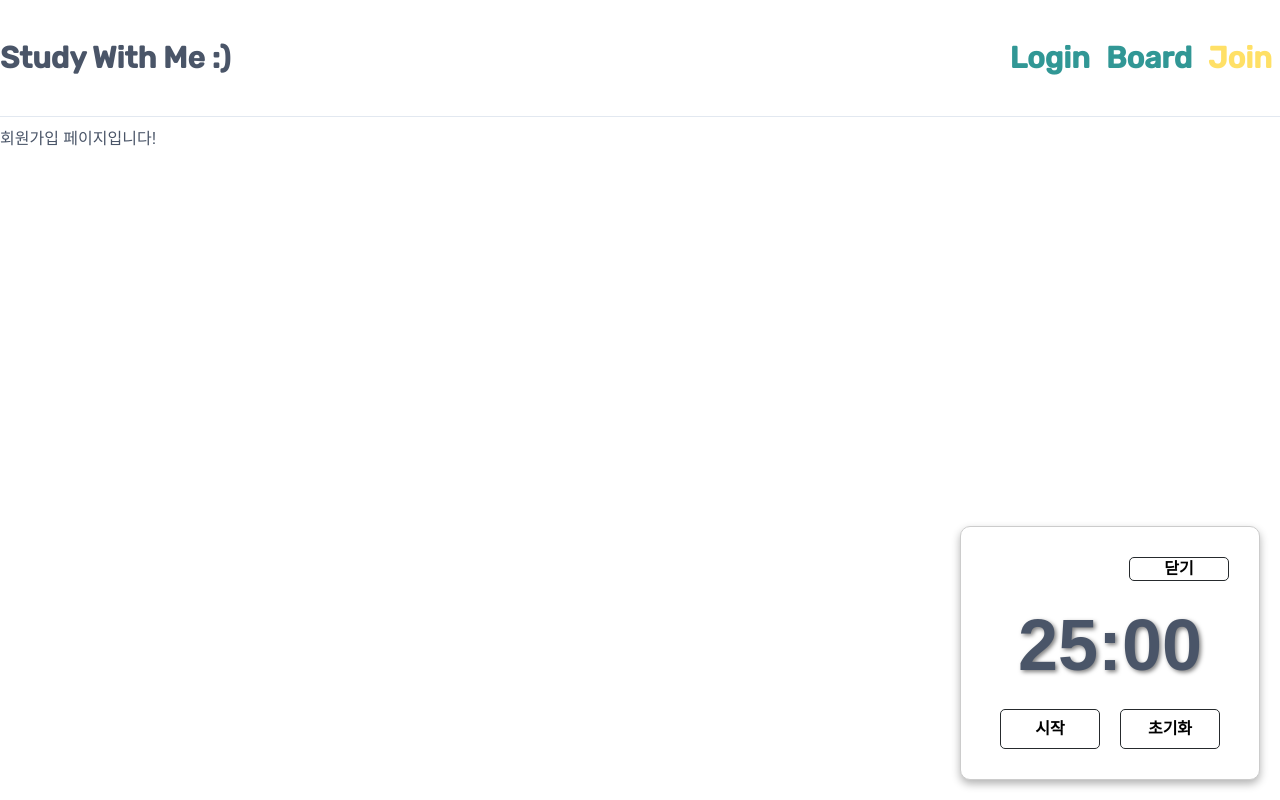
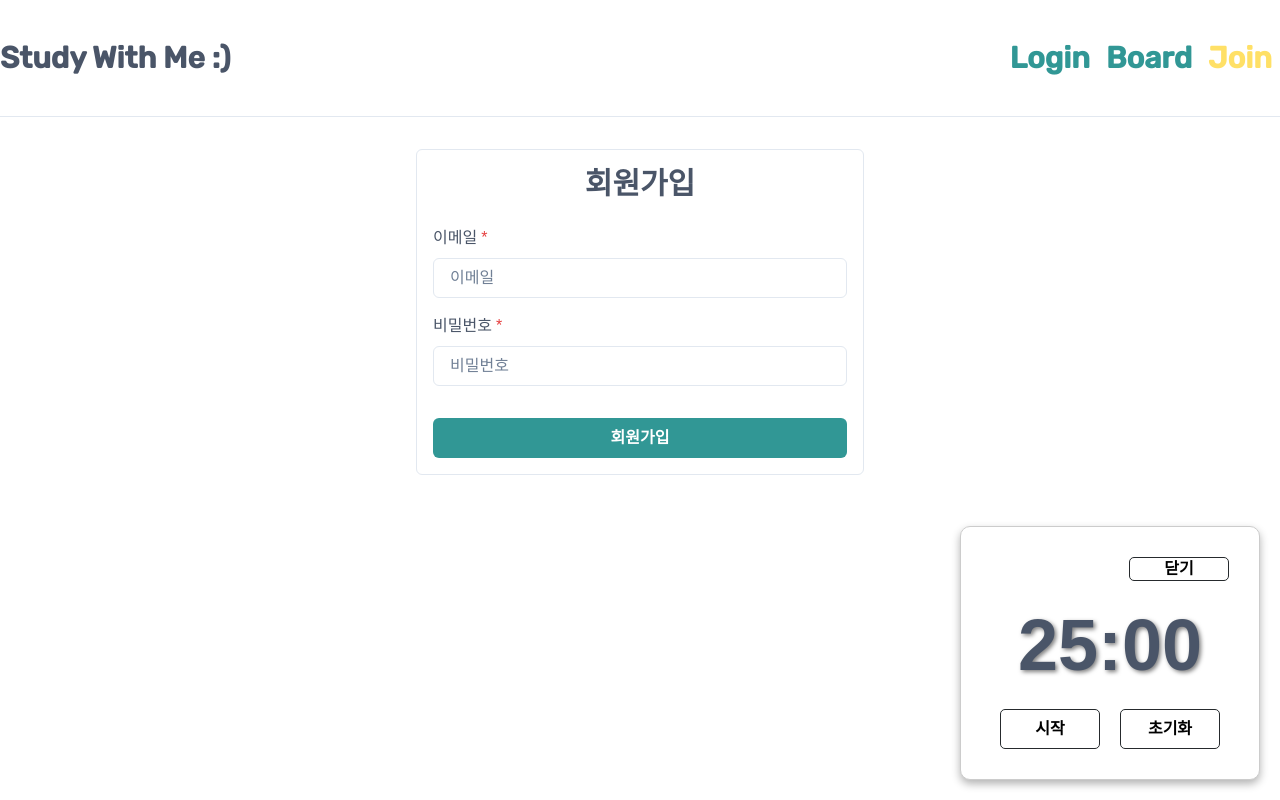
Before and after one commit to micael17/study-with-me, a Next.js app: page /join in a window 1280 px wide. Built offline with nearby package versions, Linux system fonts and the light colour scheme; a web font is replaced by a local one.

Commit message:
회원가입 개발중

```diff
--- a/app/join/page.tsx
+++ b/app/join/page.tsx
@@ -1,3 +1,9 @@
+import Join from '@/components/join/client/join';
+
 export default function JoinPage() {
-  return <div>회원가입 페이지입니다!</div>;
+  return (
+    <div>
+      <Join />
+    </div>
+  );
 }
--- a/components/join/client/join.tsx
+++ b/components/join/client/join.tsx
@@ -0,0 +1,53 @@
+'use client';
+import { FormEvent, useState } from 'react';
+import { createClient } from '@/utils/supabase/client';
+import { Box, Button, FormControl, FormLabel, Heading, Input } from '@chakra-ui/react';
+
+export default function Join() {
+  const [email, setEmail] = useState('');
+  const [password, setPassword] = useState('');
+  const [loading, setLoading] = useState(false);
+  const [message, setMessage] = useState('');
+
+  const handleSignUp = async (e: FormEvent) => {
+    e.preventDefault();
+    setLoading(true);
+    const supabase = createClient();
+    const { error } = await supabase.auth.signUp({
+      email,
+      password,
+    });
+    if (error) {
+      setMessage(error.message);
+    } else {
+      setMessage('회원가입이 완료되었습니다! 이메일을 확인하세요.');
+    }
+    setLoading(false);
+  };
+
+  return (
+    <Box maxW="md" mx="auto" mt={8} p={4} borderWidth={1} borderRadius="md">
+      <Heading as="h2" size="lg" mb={6} textAlign="center">
+        회원가입
+      </Heading>
+      <form onSubmit={handleSignUp}>
+        <FormControl id="email" isRequired mb={4}>
+          <FormLabel>이메일</FormLabel>
+          <Input type="email" placeholder="이메일" value={email} onChange={(e) => setEmail(e.target.value)} />
+        </FormControl>
+        <FormControl id="password" isRequired mb={4}>
+          <FormLabel>비밀번호</FormLabel>
+          <Input
+            type="password"
+            placeholder="비밀번호"
+            value={password}
+            onChange={(e) => setPassword(e.target.value)}
+          />
+        </FormControl>
+        <Button type="submit" colorScheme="teal" isLoading={loading} width="full" mt={4}>
+          회원가입
+        </Button>
+      </form>
+    </Box>
+  );
+}
```
